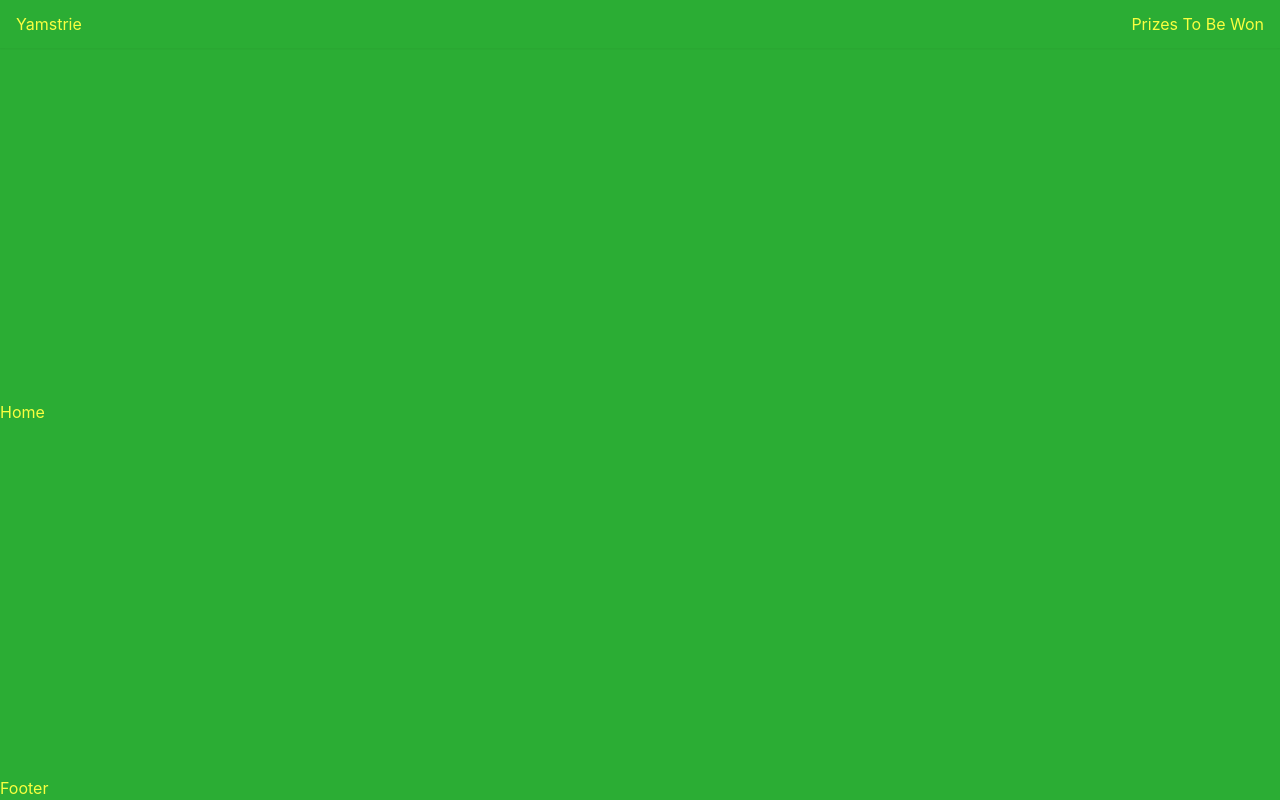
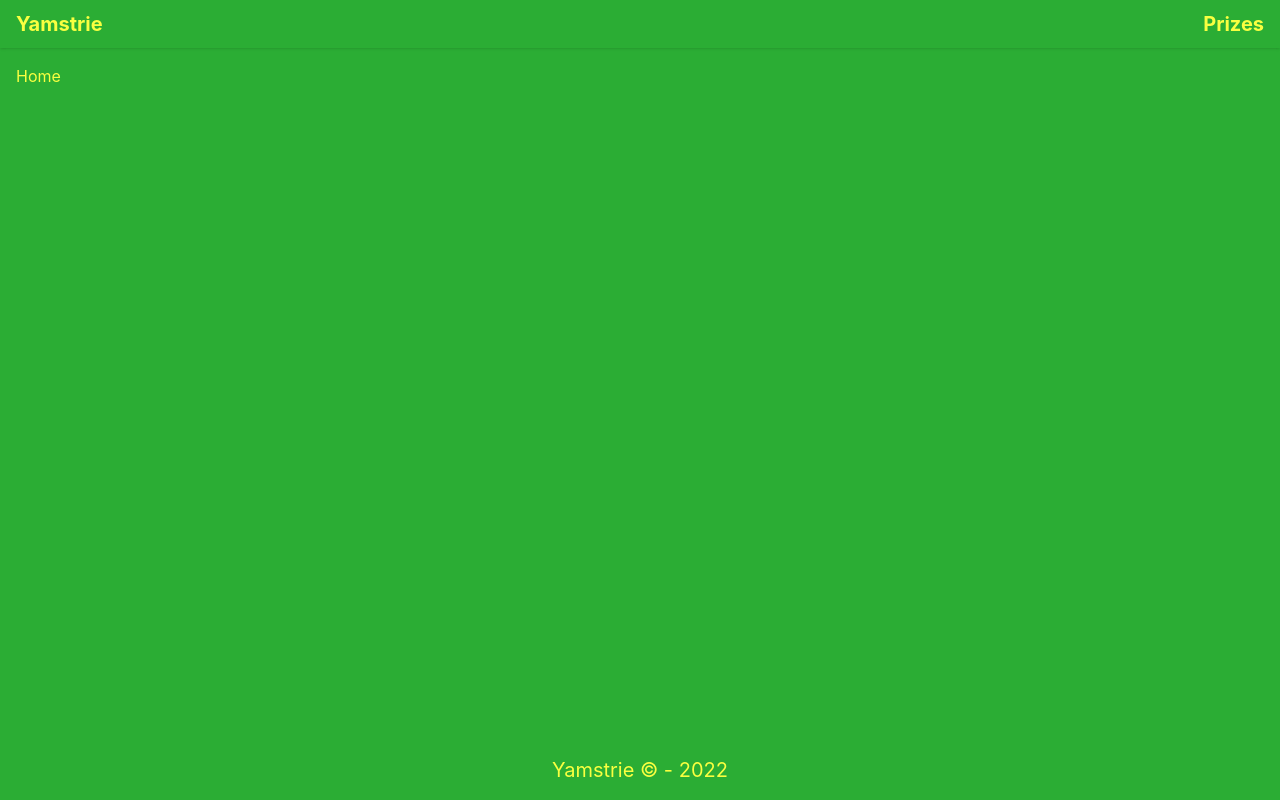
Before and after one commit to CrmsWav/Yams, a Next.js app: page / in a window 1280 px wide. Built offline with nearby package versions, Linux system fonts and the light colour scheme.

Commit message:
Edit Layout

```diff
--- a/components/Layout.tsx
+++ b/components/Layout.tsx
@@ -8,9 +8,6 @@ type LayoutProps = {
 }
 
 export default function Layout({children, title = "Yamstrie"}: LayoutProps) {
-  // console.log('children', children);
-  // console.log('title', title);
-
   return(
     <>
       <Head>
@@ -20,33 +17,22 @@ export default function Layout({children, title = "Yamstrie"}: LayoutProps) {
         <meta name="description" content="The Yamstrie is a game to be promote a pastrie by winning cakes" />
       </Head>
 
-      <div className='flex min-h-screen flex-col justify-between'>
+      <div className='flex min-h-screen flex-col justify-between relative'>
         <header>
-          <nav className='flex h-12 items-center px-4 justify-between shadow-sm'>
-            <Link href="/">{title}</Link>
-            <Link href="/prizes">Prizes To Be Won</Link>
+          <nav className='flex h-12 justify-between items-center p-4 shadow'>
+            <Link className='text-xl font-bold' href="/">{title}</Link>
+            <Link className='text-xl font-bold' href="/prizes">Prizes</Link>
           </nav>
         </header>
 
-        <main>
+        <main className='container m-auto mt-4 px-4'>
           {children}
         </main>
 
         <footer>
-          <p>Footer</p>
+          <p className='flex justify-center text-xl py-4'>Yamstrie © - 2022</p>
         </footer>
       </div>
     </>
   )
 }
-
-// export const getStaticProps = async () => {
-//   const res = await fetch('')
-//   const datas = await res.json()
-
-//   return {
-//     props: {
-//       datas
-//     },
-//   }
-// }
```
